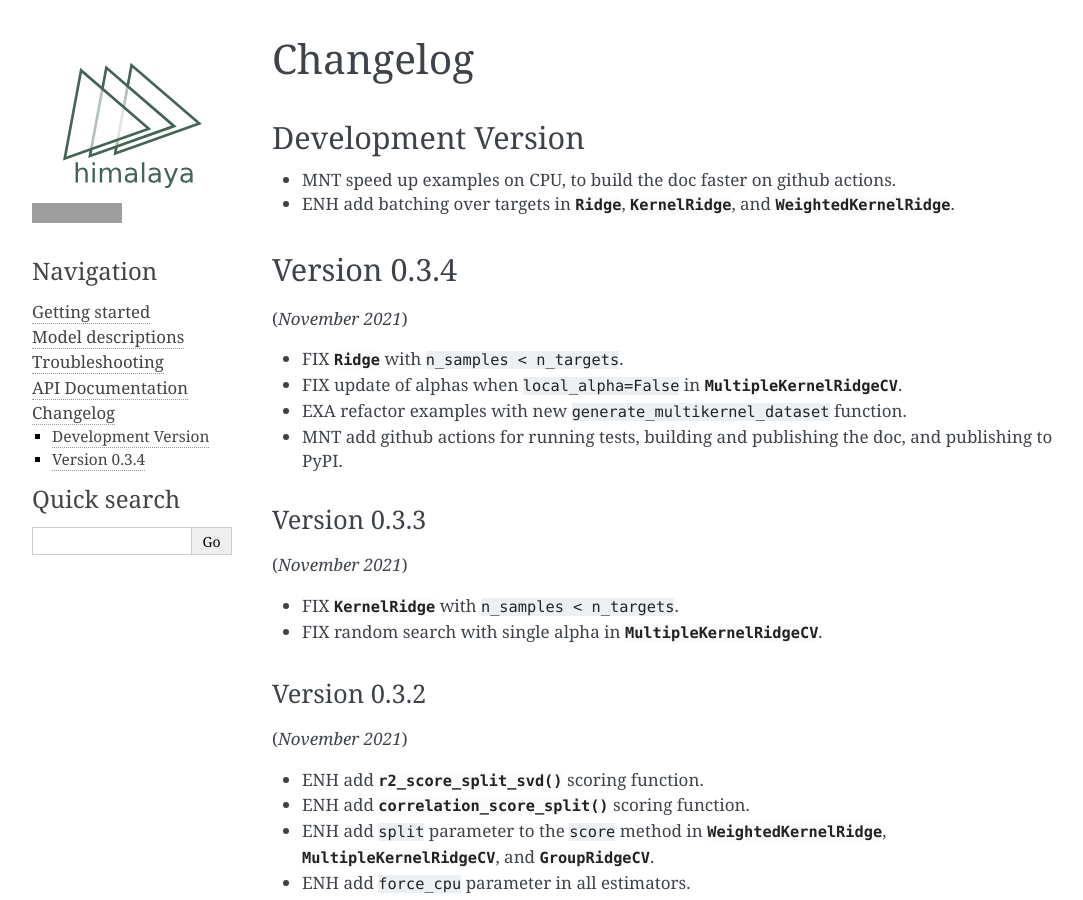
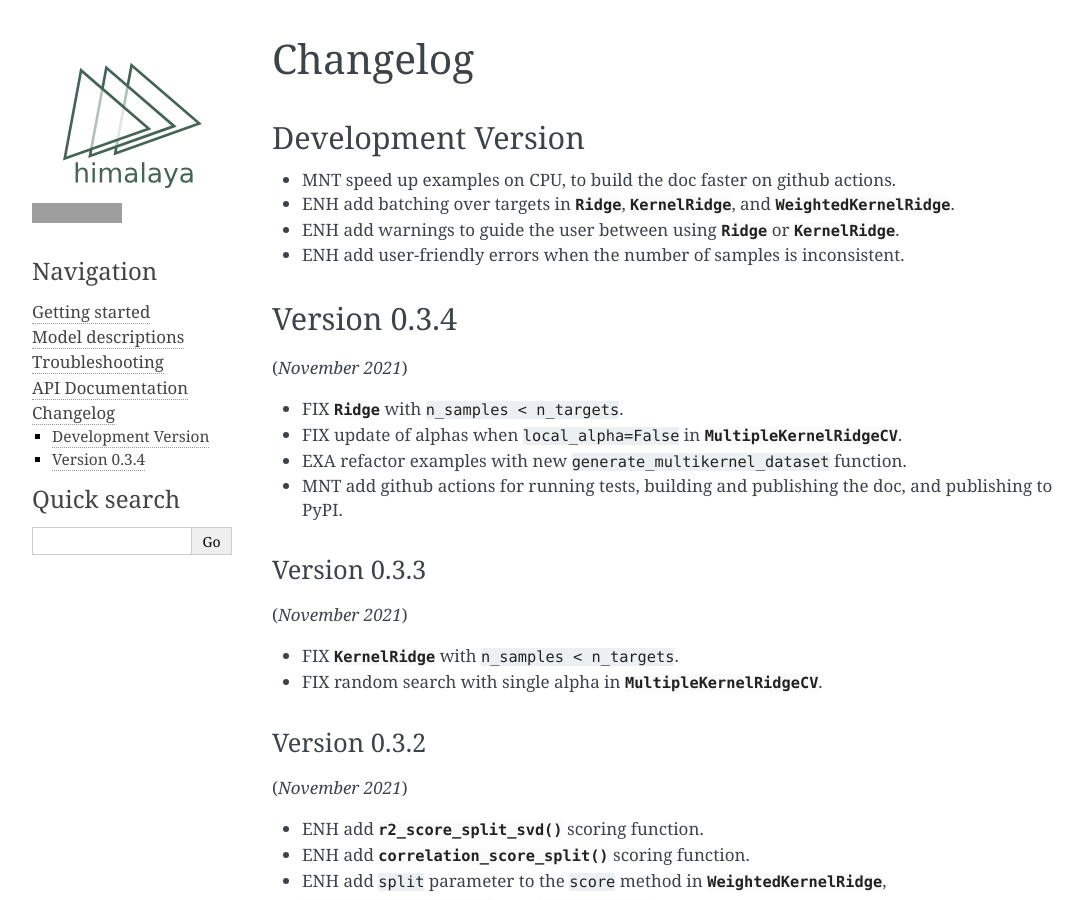
Before and after one commit to gallantlab/himalaya, a Sphinx documentation site: the page built from doc/changelog.rst, in a window 1280 px wide and 900 px high. Shown: the whole window, without its empty margins (18-1101 px from the left). Built offline with Sphinx 7.4.7, drawn with Linux system fonts in a browser that asks for light colours; pages that are not in the unit, such as notebooks, are missing from menus; grey boxes are pictures that could not be loaded.

Commit message:
DOC update changelog

```diff
--- a/doc/changelog.rst
+++ b/doc/changelog.rst
@@ -8,6 +8,10 @@ Development Version
 - ENH add batching over targets in :class:`~himalaya.ridge.Ridge`,
   :class:`~himalaya.kernel_ridge.KernelRidge`, and
   :class:`~himalaya.kernel_ridge.WeightedKernelRidge`.
+- ENH add warnings to guide the user between using
+  :class:`~himalaya.ridge.Ridge` or
+  :class:`~himalaya.kernel_ridge.KernelRidge`.
+- ENH add user-friendly errors when the number of samples is inconsistent.
 
 Version 0.3.4
 ~~~~~~~~~~~~~
```
